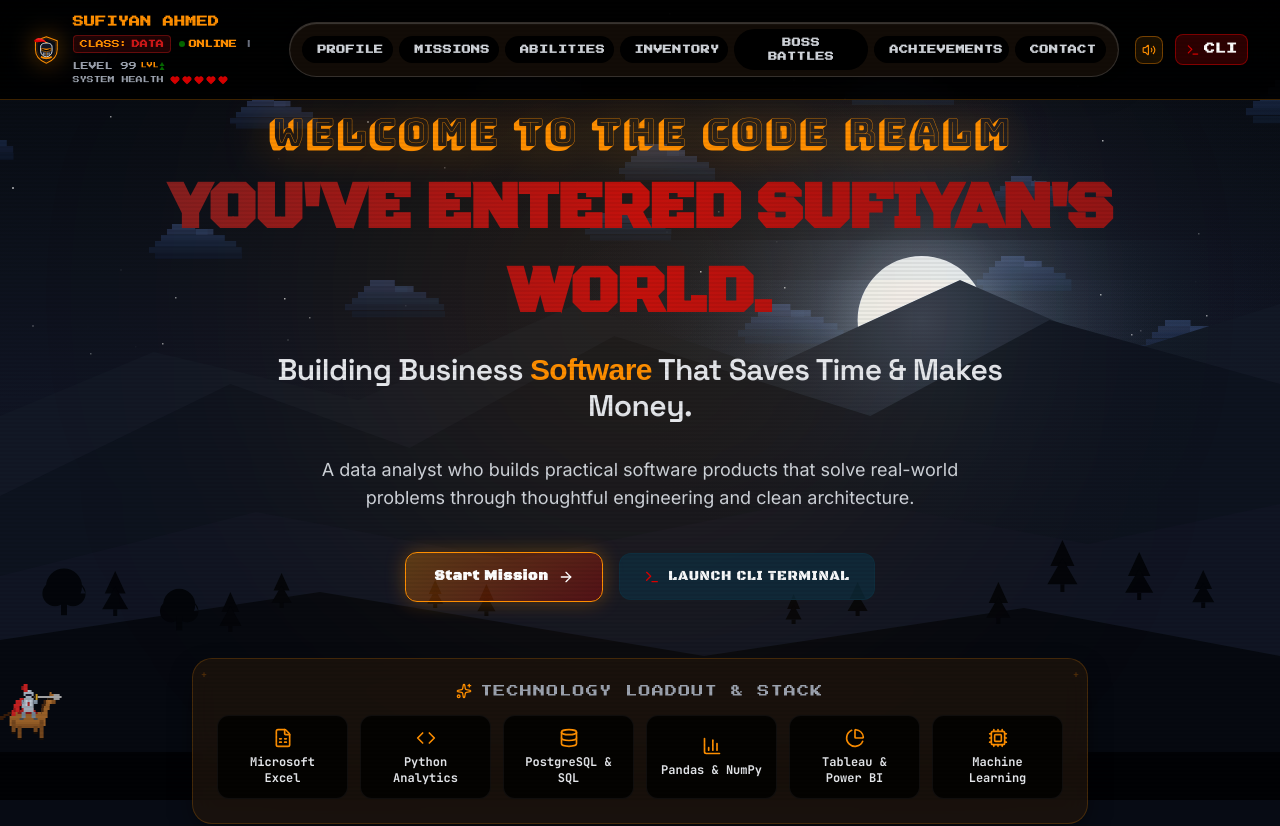
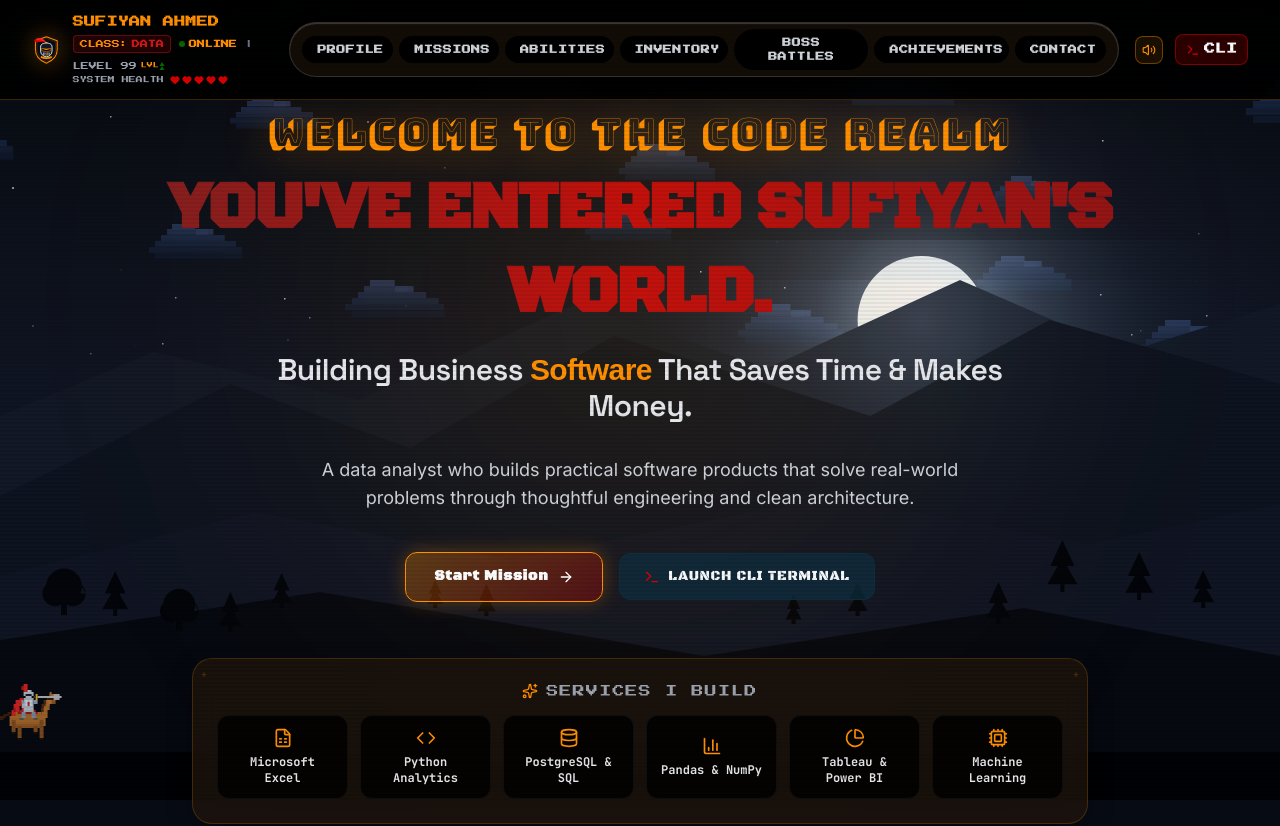
Before and after one commit to sufiyan078/portfolio, a React (Vite) app: page / in a window 1280 px wide. Shown: the top 826 px of the page. Built offline with nearby package versions, Linux system fonts and the light colour scheme; a web font is replaced by a local one.

Commit message:
copy: change hero badge title from 'TECHNOLOGY LOADOUT & STACK' to 'Services I Build'

```diff
--- a/src/components/LandingHero.tsx
+++ b/src/components/LandingHero.tsx
@@ -81,7 +81,7 @@ export const LandingHero: React.FC<LandingHeroProps> = ({ onPressStart, onOpenTe
 
           <div className="text-xs font-mono text-gray-400 uppercase tracking-widest mb-4 flex items-center justify-center gap-2">
             <Sparkles className="w-4 h-4 text-[#FF8F00]" />
-            <span>TECHNOLOGY LOADOUT & STACK</span>
+            <span>Services I Build</span>
           </div>
           <div className="grid grid-cols-2 sm:grid-cols-3 md:grid-cols-6 gap-3">
             {techBadges.map((b, i) => (
```
